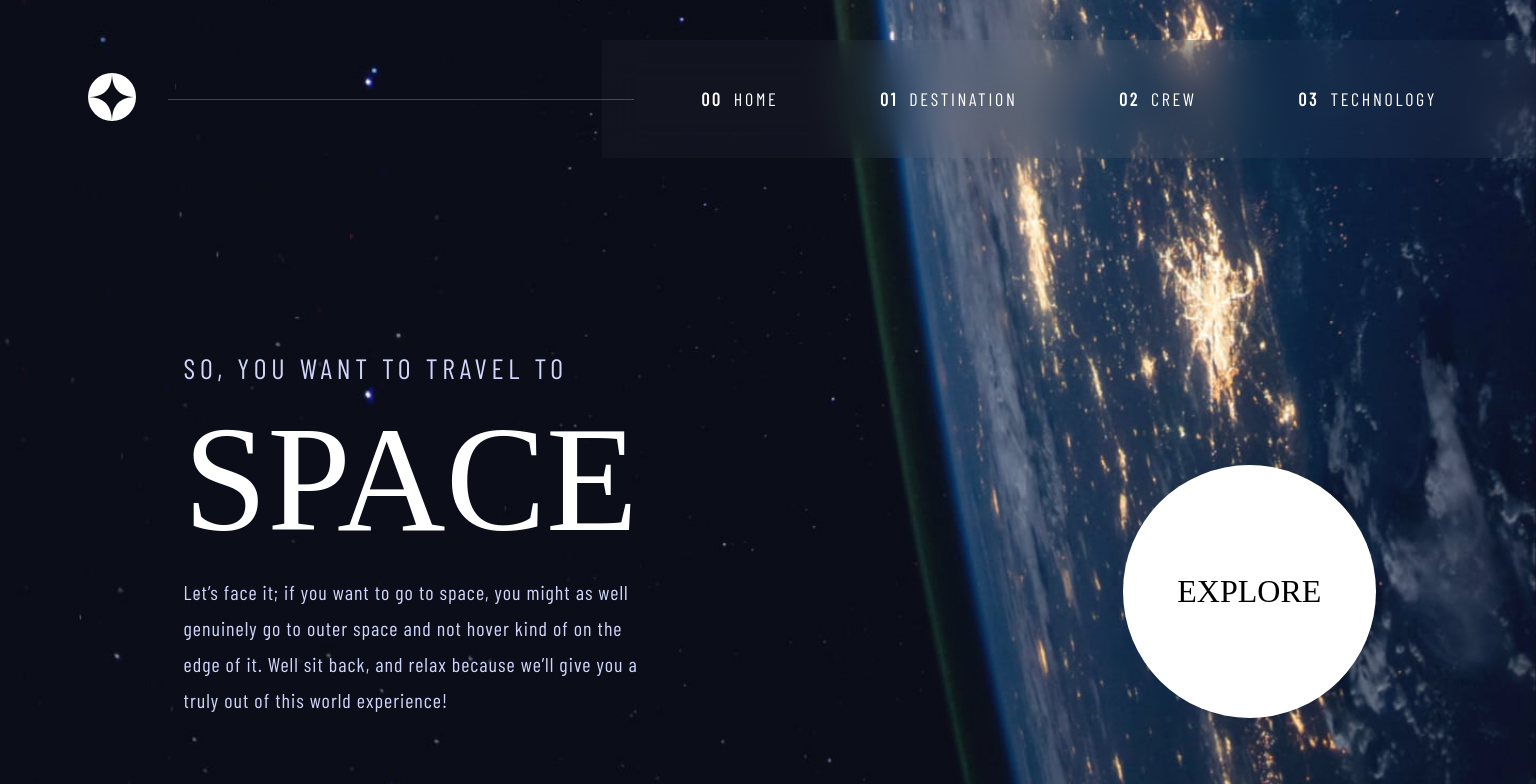
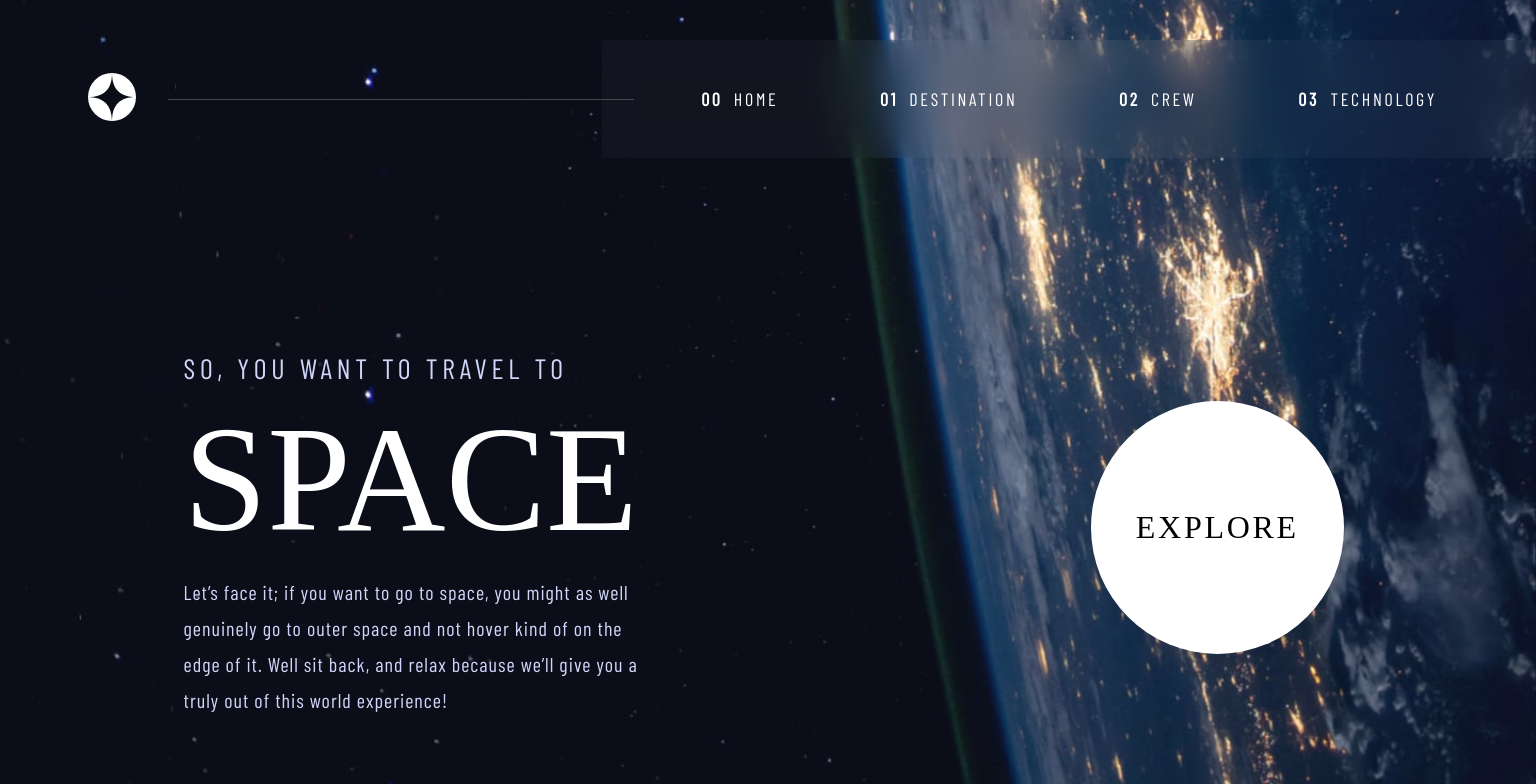
Before and after one commit to mercadorico/space-tourism, a React (Create React App) app: page / in a window 1536 px wide. Shown: the top 784 px of the page. Built offline with nearby package versions, Linux system fonts and the light colour scheme; a web font is replaced by a local one.

Commit message:
Add interactivity to explore button.

```diff
--- a/src/components/home/Home.jsx
+++ b/src/components/home/Home.jsx
@@ -15,9 +15,12 @@ function Home() {
                     <div className='home__space'>SPACE</div>
                     <div className='home__paragraph'>Let’s face it; if you want to go to space, you might as well genuinely go to outer space and not hover kind of on the edge of it. Well sit back, and relax because we’ll give you a truly out of this world experience!</div>
                 </div>
-                <div className='home__explore--flex-container home__explore--flex-item'>
-                    <div className='home__explore--flex-container2'>EXPLORE</div>
-                </div>
+
+                    <div className='home__explore--flex-container home__explore--flex-item'>
+                        <a href='/destination'>
+                            <div className='home__explore--flex-container2'>EXPLORE</div>
+                        </a>
+                    </div>
             </div>
         </div>
     )
--- a/src/components/home/home.css
+++ b/src/components/home/home.css
@@ -53,6 +53,17 @@ body.home {
     background-color: white;
     font-size: 32px;
     border-radius: 50%;
+}
+
+.home__explore--flex-container {
+    border-radius: 50%;
+    padding: 3em;
+}
+
+.home__explore--flex-container:hover {
+    -webkit-backdrop-filter: blur(20px);
+    backdrop-filter: blur(20px);
+    background-color: rgba(201, 201, 201, 0.1);
 }
 
 /* when width gets larger than 481px and smaller than 768px */
@@ -125,12 +136,15 @@ body.home {
         flex: 1 2;
     }
 
+    .home__explore--flex-container {
+        padding: 4rem;
+    }
+
     .home__explore--flex-container2 {
         height: 31.68vh;
         width: 31.68vh;
         max-height: 300px;
         max-width: 300px;
-        margin-right: 2rem;
     }
 }
 
--- a/src/components/navbar/navbar.css
+++ b/src/components/navbar/navbar.css
@@ -5,7 +5,6 @@ a {
     letter-spacing: 2.7px;
     text-decoration: none;
     cursor: pointer;
-    margin: 0 0.5rem;
 }
 
 img.navbar__img {
```
